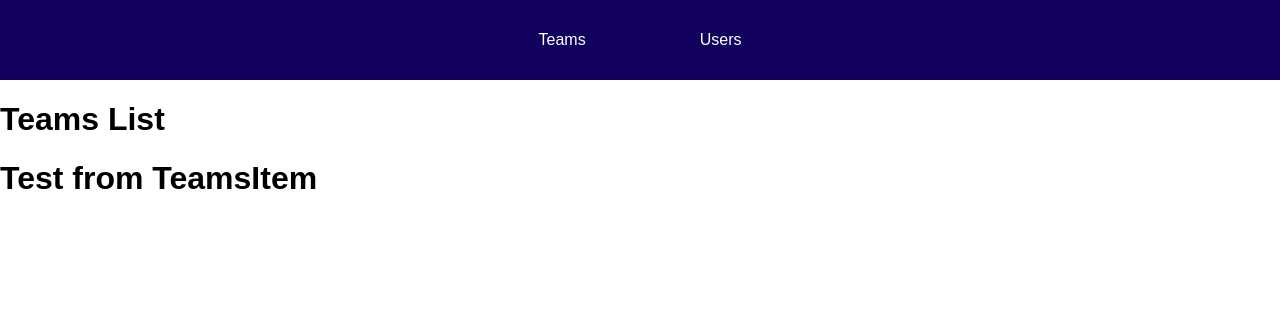
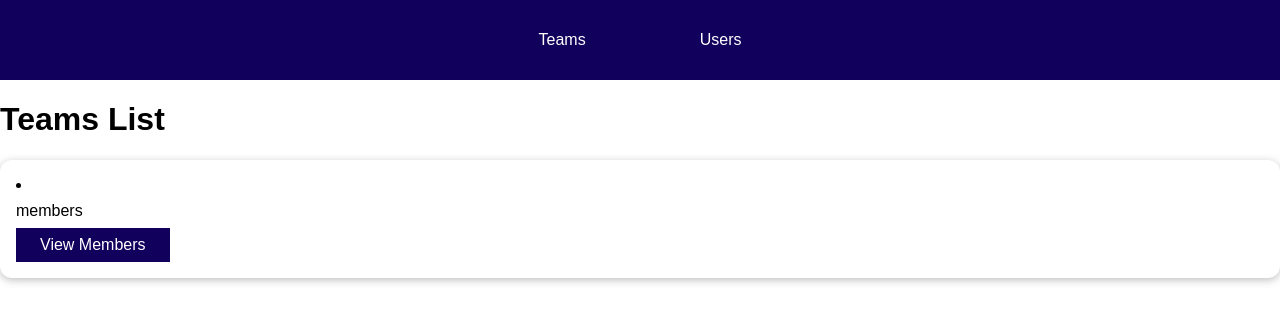
Before and after one commit to antoanparashkevov/teams-users-vue3, a Vue app: page / in a window 1280 px wide. Shown: the top 322 px of the page. Built offline with nearby package versions, Linux system fonts and the light colour scheme.

Commit message:
Modifying TeamsItem cmp, add styles, outputting two props that will come from outside

```diff
--- a/src/components/teams/TeamsItem.vue
+++ b/src/components/teams/TeamsItem.vue
@@ -1,13 +1,45 @@
 <template>
-<h1>Test from TeamsItem</h1>
+<li>
+  <h3>{{name}}</h3>
+  <div class="team-members">{{memberCount}} members</div>
+  <a href="#">View Members</a>
+</li>
 </template>
 
 <script>
 export default {
-  name: "TeamsItem"
+  name: "TeamsItem",
+  props:['name','memberCount']
 }
 </script>
 
 <style scoped>
+li {
+  margin: 1rem 0;
+  box-shadow: 0 2px 8px rgba(0, 0, 0, 0.26);
+  border-radius: 12px;
+  padding: 1rem;
+}
 
+li h3 {
+  margin: 0.5rem 0;
+  font-size: 1.25rem;
+}
+
+li .team-members {
+  margin: 0.5rem 0;
+}
+
+a {
+  text-decoration: none;
+  color: white;
+  display: inline-block;
+  padding: 0.5rem 1.5rem;
+  background-color: #11005c;
+}
+
+a:hover,
+a:active {
+  background-color: #220a8d;
+}
 </style>
```
